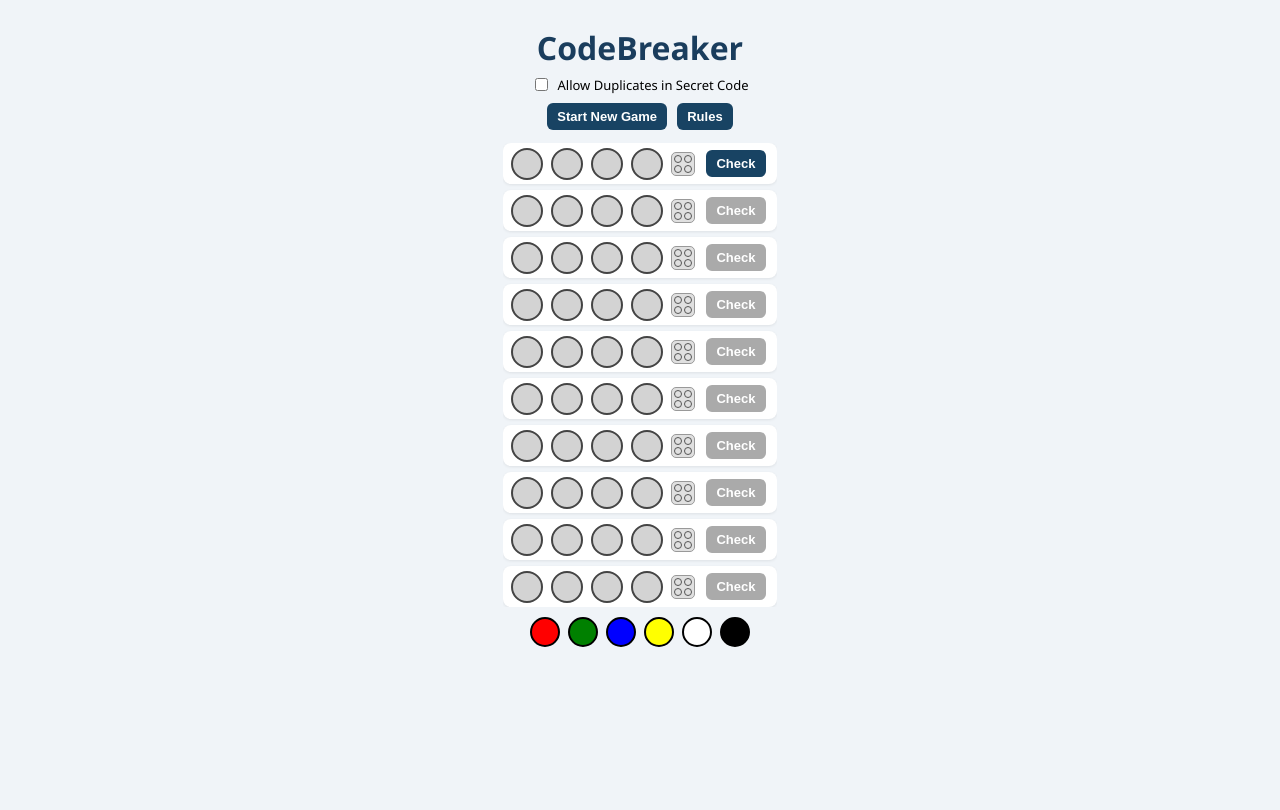
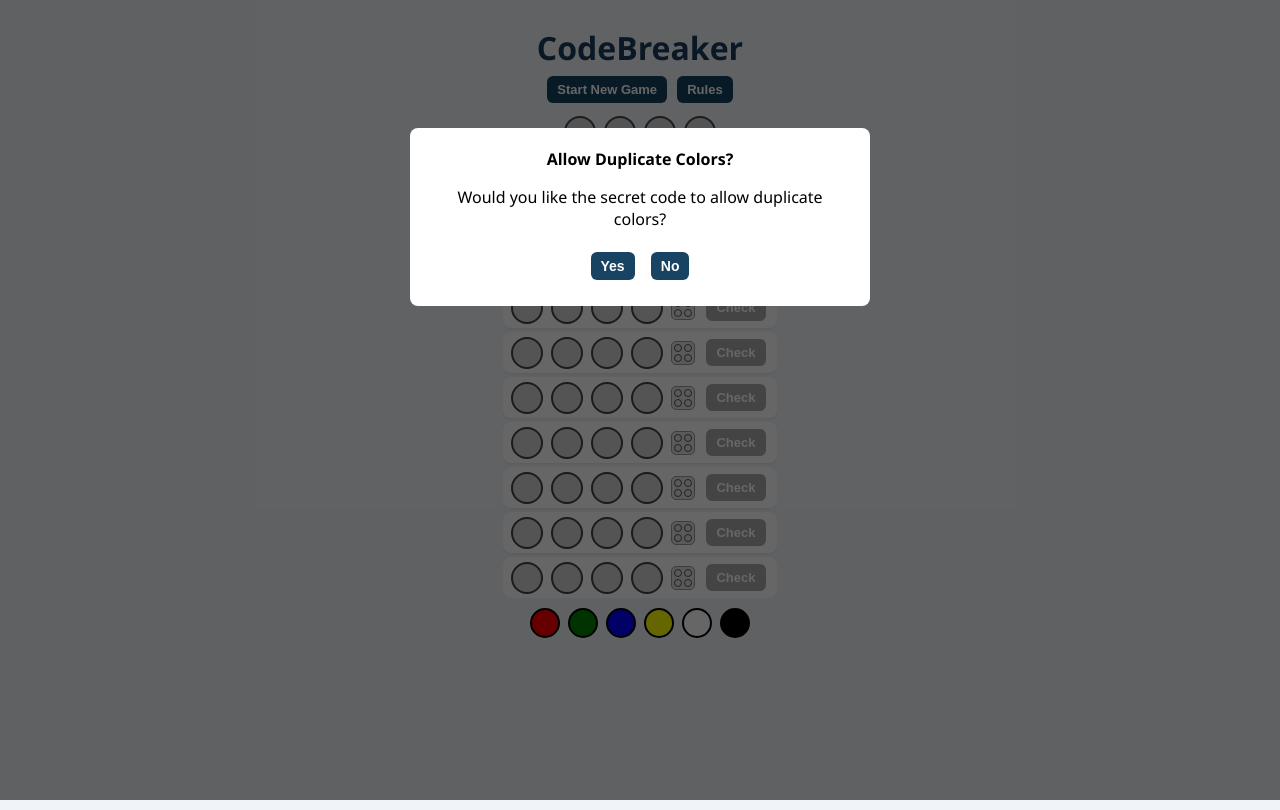
Before and after one commit to SadiaMasood007/MastermindGame-ColorCodeBreaker, a plain HTML site: page index.html in a window 1280 px wide. Both pictures are taken after a click on the button "Start New Game". Drawn offline with Linux system fonts and the light colour scheme.

Commit message:
removed duplicates toggle with a modal pop up and added a row for the secret code

```diff
--- a/index.html
+++ b/index.html
@@ -10,14 +10,12 @@
   <h1>CodeBreaker</h1>
 
   <div class="controls">
-    <div class="toggle-container">
-      <label class="toggle-label">
-        <input type="checkbox" id="allow-duplicates" />
-        Allow Duplicates in Secret Code
-      </label>
-    </div>
-    <button onclick="startGame()">Start New Game</button>
+    <button onclick="openDupModal()">Start New Game</button>
     <button onclick="showRules()">Rules</button>
+  </div>
+
+  <div class="secret-code-row" id="secret-code-row">
+
   </div>
 
   <div id="board" class="board"></div>
@@ -34,9 +32,17 @@
         <li>Click a color below and then click a slot to fill it.</li>
         <li>Black peg = correct color & position.</li>
         <li>White peg = correct color, wrong position.</li>
-        <li>You win by getting all 4 black pegs!</li>
-        <li>The "Allow Duplicates" toggle changes whether the secret code can contain repeated colors. Set this <strong>before</strong> starting a new game.</li>
+        <li>The game will ask if duplicates are allowed when starting.</li>
       </ul>
+    </div>
+  </div>
+
+  <div id="dupModal" class="modal">
+    <div class="modal-content">
+      <h2>Allow Duplicate Colors?</h2>
+      <p>Would you like the secret code to allow duplicate colors?</p>
+      <button onclick="startGame(true)">Yes</button>
+      <button onclick="startGame(false)">No</button>
     </div>
   </div>
 
--- a/script.js
+++ b/script.js
@@ -8,15 +8,24 @@ let currentRow = 0;
 let selectedColor = null;
 let allowDuplicates = false;
 
-function startGame() {
-  allowDuplicates = document.getElementById("allow-duplicates").checked;
+function openDupModal() {
+  document.getElementById("dupModal").style.display = "block";
+}
+
+function startGame(duplicatesAllowed) {
+  allowDuplicates = duplicatesAllowed;
+  document.getElementById("dupModal").style.display = "none";
+
   generateCode();
   currentRow = 0;
   currentGuess = [];
   selectedColor = null;
+
   document.getElementById("message").textContent = "";
+  document.getElementById("secret-code-row").innerHTML = "";
   createBoard();
   createColorPalette();
+  renderSecretCode(true);
 }
 
 function generateCode() {
@@ -111,12 +120,14 @@ function submitGuess(row) {
   if (feedback.black === CODE_LENGTH) {
     document.getElementById("message").textContent = "🎉 You cracked the code!";
     disableBoard();
+    renderSecretCode(false);
     return;
   }
 
   if (currentRow + 1 >= MAX_ATTEMPTS) {
     document.getElementById("message").textContent = `😥 Game over. Code was: ${secretCode.join(", ")}`;
     disableBoard();
+    renderSecretCode(false);
     return;
   }
 
@@ -161,10 +172,20 @@ function getFeedback(guess, code) {
 }
 
 function disableBoard() {
-  const allSlots = document.querySelectorAll(".guess-slot");
-  allSlots.forEach(slot => slot.onclick = null);
-  const allButtons = document.querySelectorAll("button[id^='check-btn']");
-  allButtons.forEach(btn => btn.disabled = true);
+  document.querySelectorAll(".guess-slot").forEach(slot => slot.onclick = null);
+  document.querySelectorAll("button[id^='check-btn']").forEach(btn => btn.disabled = true);
+}
+
+function renderSecretCode(hidden = true) {
+  const row = document.getElementById("secret-code-row");
+  row.innerHTML = "";
+  secretCode.forEach(color => {
+    const div = document.createElement("div");
+    div.classList.add("secret-slot");
+    div.style.backgroundColor = hidden ? "lightgray" : color;
+    div.textContent = hidden ? "?" : "";
+    row.appendChild(div);
+  });
 }
 
 function showRules() {
@@ -176,10 +197,7 @@ function closeRules() {
 }
 
 window.onclick = function(event) {
-  const modal = document.getElementById("rulesModal");
-  if (event.target === modal) {
-    modal.style.display = "none";
-  }
+  if (event.target === document.getElementById("rulesModal")) closeRules();
+  if (event.target === document.getElementById("dupModal")) document.getElementById("dupModal").style.display = "none";
 };
-
 startGame();
--- a/style.css
+++ b/style.css
@@ -20,12 +20,13 @@ h1 {
 .board {
   display: flex;
   flex-direction: column;
-  gap: 6px;
-  margin: 6px auto;
+  gap: 4px;
+  margin: 4px auto;
   width: max-content;
-  max-height: 65vh;
-  overflow-y: auto;
+  overflow-y: hidden;
+  max-height: unset;
 }
+
 
 .row {
   display: flex;
@@ -38,7 +39,7 @@ h1 {
   box-shadow: 0 1px 3px rgba(0,0,0,0.08);
 }
 
-.guess-slot {
+.guess-slot, .secret-slot {
   width: 28px;
   height: 28px;
   border-radius: 50%;
@@ -46,6 +47,12 @@ h1 {
   background-color: lightgray;
   cursor: pointer;
   transition: transform 0.2s;
+  display: flex;
+  justify-content: center;
+  align-items: center;
+  font-size: 14px;
+  font-weight: bold;
+  color: #333;
 }
 
 .guess-slot:hover {
@@ -99,7 +106,7 @@ h1 {
   margin-top: 15px;
 }
 
-.toggle-container, .rules-container {
+.rules-container {
   margin: 6px;
 }
 
@@ -145,6 +152,13 @@ h1 {
   cursor: pointer;
 }
 
+.secret-code-row {
+  margin-top: 10px;
+  display: flex;
+  justify-content: center;
+  gap: 8px;
+}
+
 button {
   padding: 6px 10px;
   border: none;
@@ -166,3 +180,17 @@ button:disabled {
   background-color: #aaa;
   cursor: not-allowed;
 }
+
+#dupModal .modal-content {
+  text-align: center;
+  padding: 20px;
+}
+
+#dupModal .modal-content h2 {
+  margin-bottom: 10px;
+}
+
+#dupModal .modal-content button {
+  margin: 6px;
+  font-size: 14px;
+}
```
